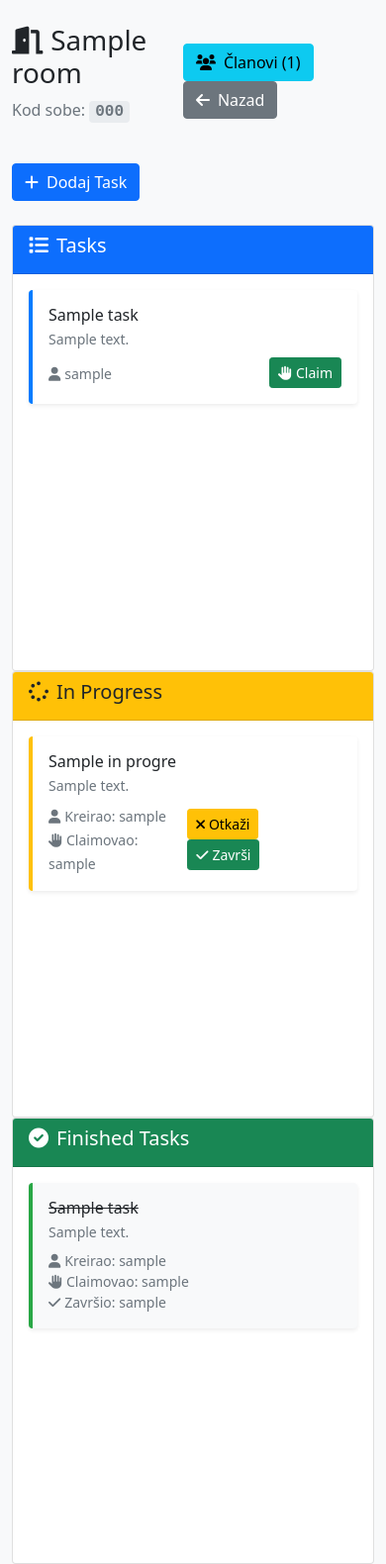
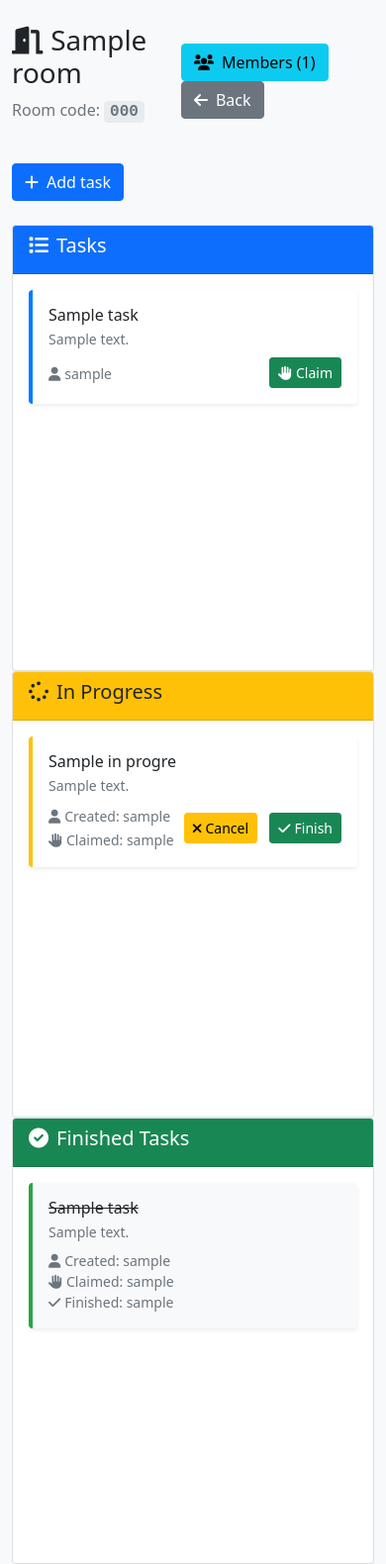
Before and after one commit to Yotzza/ActuallyUsefulTaskManager, a Flask app: template templates/room.html in a window 390 px wide. Shown: the part 56-1636 px from the top of the page at 99% size. Run offline with Flask 3, Linux system fonts and the light colour scheme; tables that the repository leaves empty hold one stand-in row (values such as "Sample post"); the template is opened without the code that fills it: values that come from a table or form of the project are taken from there, most other values are stand-ins (such as "Sample title", 1, 10 or a date in 2020).

Commit message:
Update application to English language with improved UI
- Translate all frontend text to English (login, register, room pages)
- Translate all backend flash messages and API responses to English
- Update JavaScript alerts and modal messages to English
- Improve room management interface with better task layout
- Maintain Bootstrap styling and responsive design
- Fix complete_task route validation

```diff
--- a/app.py
+++ b/app.py
@@ -77,10 +77,10 @@ def login():
         user = User.query.filter_by(username=username).first()
         if user and check_password_hash(user.password_hash, password):
             session['user_id'] = user.id
-            flash('Uspešno ste prijavljeni!', 'success')
+            flash('Login sucessful! Welcome!', 'success')
             return redirect(url_for('index'))
         else:
-            flash('Pogrešno korisničko ime ili lozinka', 'error')
+            flash('Invalid username or password', 'error')
 
     return render_template('login.html')
 
@@ -93,22 +93,22 @@ def register():
 
         # Validacija username-a
         if not validate_username(username):
-            flash('Korisničko ime mora imati najmanje 3 karaktera i može sadržati samo slova i brojeve', 'error')
+            flash('Username must be at least 3 characters and can contain numbers and characters', 'error')
             return render_template('register.html')
 
         # Validacija email-a
         if not validate_email(email):
-            flash('Unesite validnu email adresu', 'error')
+            flash('Enter valid email', 'error')
             return render_template('register.html')
 
         # Provera da li username već postoji
         if User.query.filter_by(username=username).first():
-            flash('Korisničko ime već postoji', 'error')
+            flash('Username already exists', 'error')
             return render_template('register.html')
 
         # Provera da li email već postoji
         if User.query.filter_by(email=email).first():
-            flash('Email već postoji', 'error')
+            flash('Email already exists', 'error')
             return render_template('register.html')
 
         user = User(
@@ -119,7 +119,7 @@ def register():
         db.session.add(user)
         db.session.commit()
 
-        flash('Uspešno ste registrovani! Možete se prijaviti.', 'success')
+        flash('Successfully registered! You can now login.', 'success')
         return redirect(url_for('login'))
 
     return render_template('register.html')
@@ -127,7 +127,7 @@ def register():
 @app.route('/logout')
 def logout():
     session.pop('user_id', None)
-    flash('Uspešno ste odjavljeni', 'success')
+    flash('Successfully logged out', 'success')
     return redirect(url_for('login'))
 
 @app.route('/create_room', methods=['POST'])
@@ -151,7 +151,7 @@ def create_room():
     db.session.add(member)
     db.session.commit()
 
-    flash(f'Soba "{room_name}" je kreirana! Kod: {unique_code}', 'success')
+    flash(f'Room "{room_name}" is created! Code: {unique_code}', 'success')
     return redirect(url_for('index'))
 
 @app.route('/join_room', methods=['POST'])
@@ -163,13 +163,13 @@ def join_room():
     room = Room.query.filter_by(unique_code=room_code).first()
 
     if not room:
-        flash('Soba sa tim kodom ne postoji', 'error')
+        flash('Room with this code does not exist', 'error')
         return redirect(url_for('index'))
 
     # Check if already member
     existing_member = RoomMember.query.filter_by(room_id=room.id, user_id=session['user_id']).first()
     if existing_member:
-        flash('Već ste član ove sobe', 'error')
+        flash('You are already a member of this room', 'error')
         return redirect(url_for('index'))
 
     # Add as member
@@ -177,7 +177,7 @@ def join_room():
     db.session.add(member)
     db.session.commit()
 
-    flash(f'Uspešno ste se pridružili sobi "{room.name}"!', 'success')
+    flash(f'Successfully joined room "{room.name}"!', 'success')
     return redirect(url_for('room', room_id=room.id))
 
 @app.route('/room/<int:room_id>')
@@ -207,14 +207,14 @@ def room(room_id):
 @app.route('/delete_room', methods=['POST'])
 def delete_room():
     if 'user_id' not in session:
-        return jsonify({'error': 'Niste prijavljeni'}), 401
+        return jsonify({'error': 'You are not logged in'}), 401
 
     room_id = request.form['room_id']
     room = Room.query.get_or_404(room_id)
 
     # Check if user is owner
     if room.owner_id != session['user_id']:
-        return jsonify({'error': 'Samo vlasnik može obrisati sobu'}), 403
+        return jsonify({'error': 'Only owner can delete room'}), 403
 
     # Delete room (cascade will delete tasks and members)
     db.session.delete(room)
@@ -225,7 +225,7 @@ def delete_room():
 @app.route('/add_task', methods=['POST'])
 def add_task():
     if 'user_id' not in session:
-        return jsonify({'error': 'Niste prijavljeni'}), 401
+        return jsonify({'error': 'You are not logged in'}), 401
 
     room_id = request.form['room_id']
     title = request.form['title']
@@ -234,7 +234,7 @@ def add_task():
     # Check if user is member
     is_member = RoomMember.query.filter_by(room_id=room_id, user_id=session['user_id']).first()
     if not is_member:
-        return jsonify({'error': 'Nemate pristup ovoj sobi'}), 403
+        return jsonify({'error': 'You dont have access to this room'}), 403
 
     task = Task(
         title=title,
@@ -250,7 +250,7 @@ def add_task():
 @app.route('/claim_task', methods=['POST'])
 def claim_task():
     if 'user_id' not in session:
-        return jsonify({'error': 'Niste prijavljeni'}), 401
+        return jsonify({'error': 'You are not logged in'}), 401
 
     task_id = request.form['task_id']
     task = Task.query.get_or_404(task_id)
@@ -258,10 +258,10 @@ def claim_task():
     # Check if user is member of the room
     is_member = RoomMember.query.filter_by(room_id=task.room_id, user_id=session['user_id']).first()
     if not is_member:
-        return jsonify({'error': 'Nemate pristup ovoj sobi'}), 403
+        return jsonify({'error': 'You dont have access to this room'}), 403
 
     if task.status != 'Tasks':
-        return jsonify({'error': 'Task se ne može claimovati'}), 400
+        return jsonify({'error': 'Task cannot be claimed'}), 400
 
     task.status = 'In Progress'
     task.claimed_by = session['user_id']
@@ -273,7 +273,7 @@ def claim_task():
 @app.route('/cancel_task', methods=['POST'])
 def cancel_task():
     if 'user_id' not in session:
-        return jsonify({'error': 'Niste prijavljeni'}), 401
+        return jsonify({'error': 'You are not logged in'}), 401
 
     task_id = request.form['task_id']
     task = Task.query.get_or_404(task_id)
@@ -281,11 +281,11 @@ def cancel_task():
     # Check if user is member of the room
     is_member = RoomMember.query.filter_by(room_id=task.room_id, user_id=session['user_id']).first()
     if not is_member:
-        return jsonify({'error': 'Nemate pristup ovoj sobi'}), 403
+        return jsonify({'error': 'You dont have access to this room'}), 403
 
     # Check if user is the one who claimed the task
     if task.claimed_by != session['user_id']:
-        return jsonify({'error': 'Samo korisnik koji je claimovao task može otkazati'}), 403
+        return jsonify({'error': 'Only user who claimed the task can cancel it'}), 403
 
     # Reset task to Tasks status
     task.status = 'Tasks'
@@ -298,7 +298,7 @@ def cancel_task():
 @app.route('/complete_task', methods=['POST'])
 def complete_task():
     if 'user_id' not in session:
-        return jsonify({'error': 'Niste prijavljeni'}), 401
+        return jsonify({'error': 'You are not logged in'}), 401
 
     task_id = request.form['task_id']
     task = Task.query.get_or_404(task_id)
@@ -306,10 +306,10 @@ def complete_task():
     # Check if user is member of the room
     is_member = RoomMember.query.filter_by(room_id=task.room_id, user_id=session['user_id']).first()
     if not is_member:
-        return jsonify({'error': 'Nemate pristup ovoj sobi'}), 403
+        return jsonify({'error': 'You dont have access to this room'}), 403
 
     if task.status != 'In Progress':
-        return jsonify({'error': 'Task se ne može završiti'}), 400
+        return jsonify({'error': 'Task cannot be finished'}), 400
 
     task.status = 'Finished'
     task.completed_at = datetime.utcnow()
@@ -320,7 +320,7 @@ def complete_task():
 @app.route('/delete_task', methods=['POST'])
 def delete_task():
     if 'user_id' not in session:
-        return jsonify({'error': 'Niste prijavljeni'}), 401
+        return jsonify({'error': 'You are not logged in'}), 401
 
     task_id = request.form['task_id']
     task = Task.query.get_or_404(task_id)
@@ -328,7 +328,7 @@ def delete_task():
     # Check if user is owner of the room
     room = Room.query.get(task.room_id)
     if room.owner_id != session['user_id']:
-        return jsonify({'error': 'Samo vlasnik sobe može brisati taskove'}), 403
+        return jsonify({'error': 'Only owner of the room can delete tasks'}), 403
 
     db.session.delete(task)
     db.session.commit()
--- a/templates/base.html
+++ b/templates/base.html
@@ -80,17 +80,17 @@
                 <div class="modal-body">
                     <div class="alert alert-danger mb-3">
                         <i class="fas fa-exclamation-circle me-2"></i>
-                        <strong>⚠️ UPOZORENJE:</strong> Ova akcija je trajna i ne može se poništiti!
+                        <strong>⚠️ WARNING:</strong> This action is permanent and cannot be undone!
                     </div>
                     <p id="deleteMessage" class="mb-0"></p>
                     <div id="deleteDetails" class="mt-3"></div>
                 </div>
                 <div class="modal-footer">
                     <button type="button" class="btn btn-secondary" data-bs-dismiss="modal">
-                        <i class="fas fa-times me-1"></i>Otkaži
+                        <i class="fas fa-times me-1"></i>Cancel
                     </button>
                     <button type="button" class="btn btn-danger" id="confirmDeleteBtn">
-                        <i class="fas fa-trash me-1"></i>Obriši
+                        <i class="fas fa-trash me-1"></i>Delete
                     </button>
                 </div>
             </div>
--- a/templates/room.html
+++ b/templates/room.html
@@ -8,21 +8,21 @@
         <div class="d-flex justify-content-between align-items-center">
             <div>
                 <h1><i class="fas fa-door-open me-2"></i>{{ room.name }}</h1>
-                <p class="text-muted">Kod sobe: <span class="unique-code clickable-code" style="cursor: pointer;" data-bs-toggle="tooltip" data-bs-placement="top" title="Klikni da kopiraš">{{ room.unique_code }}</span></p>
+                <p class="text-muted">Room code: <span class="unique-code clickable-code" style="cursor: pointer;" data-bs-toggle="tooltip" data-bs-placement="top" title="Klikni da kopiraš">{{ room.unique_code }}</span></p>
             </div>
             <div>
                 {% if is_owner %}
                 <button class="btn btn-danger me-2 delete-room-from-workspace-btn"
                         data-room-id="{{ room.id }}"
                         data-room-name="{{ room.name }}">
-                    <i class="fas fa-trash me-2"></i>Obriši sobu
+                    <i class="fas fa-trash me-2"></i>Delete room
                 </button>
                 {% endif %}
                 <button class="btn btn-info me-2" data-bs-toggle="modal" data-bs-target="#membersModal">
-                    <i class="fas fa-users me-2"></i>Članovi ({{ room.members|length }})
+                    <i class="fas fa-users me-2"></i>Members ({{ room.members|length }})
                 </button>
                 <a href="{{ url_for('index') }}" class="btn btn-secondary">
-                    <i class="fas fa-arrow-left me-2"></i>Nazad
+                    <i class="fas fa-arrow-left me-2"></i>Back
                 </a>
             </div>
         </div>
@@ -33,7 +33,7 @@
 <div class="row mb-4">
     <div class="col-12">
         <button class="btn btn-primary" data-bs-toggle="modal" data-bs-target="#addTaskModal">
-            <i class="fas fa-plus me-2"></i>Dodaj Task
+            <i class="fas fa-plus me-2"></i>Add task
         </button>
     </div>
 </div>
@@ -98,10 +98,10 @@
                                 <div>
                                     <small class="text-muted">
                                         <span data-bs-toggle="tooltip" data-bs-placement="top" title="{{ task.created_at.strftime('%d.%m.%Y %H:%M') }}">
-                                            <i class="fas fa-user me-1"></i>Kreirao: {{ task.creator.username }}
+                                            <i class="fas fa-user me-1"></i>Created: {{ task.creator.username }}
                                         </span><br>
                                         <span data-bs-toggle="tooltip" data-bs-placement="top" title="{{ task.claimed_at.strftime('%d.%m.%Y %H:%M') }}">
-                                            <i class="fas fa-hand-paper me-1"></i>Claimovao: {{ task.claimer.username }}
+                                            <i class="fas fa-hand-paper me-1"></i>Claimed: {{ task.claimer.username }}
                                         </span>
                                     </small>
                                 </div>
@@ -112,10 +112,10 @@
                                     </button>
                                     {% endif %}
                                     <button class="btn btn-sm btn-warning cancel-task-btn me-2">
-                                        <i class="fas fa-times me-1"></i>Otkaži
+                                        <i class="fas fa-times me-1"></i>Cancel
                                     </button>
                                     <button class="btn btn-sm btn-success complete-task-btn">
-                                        <i class="fas fa-check me-1"></i>Završi
+                                        <i class="fas fa-check me-1"></i>Finish
                                     </button>
                                 </div>
                             </div>
@@ -142,19 +142,19 @@
                             {% endif %}
                             <div class="small text-muted">
                                 <span data-bs-toggle="tooltip" data-bs-placement="top" title="{{ task.created_at.strftime('%d.%m.%Y %H:%M') }}">
-                                    <i class="fas fa-user me-1"></i>Kreirao: {{ task.creator.username }}
+                                    <i class="fas fa-user me-1"></i>Created: {{ task.creator.username }}
                                 </span><br>
                                 <span data-bs-toggle="tooltip" data-bs-placement="top" title="{{ task.claimed_at.strftime('%d.%m.%Y %H:%M') }}">
-                                    <i class="fas fa-hand-paper me-1"></i>Claimovao: {{ task.claimer.username }}
+                                    <i class="fas fa-hand-paper me-1"></i>Claimed: {{ task.claimer.username }}
                                 </span><br>
                                 <span data-bs-toggle="tooltip" data-bs-placement="top" title="{{ task.completed_at.strftime('%d.%m.%Y %H:%M') }}">
-                                    <i class="fas fa-check me-1"></i>Završio: {{ task.claimer.username }}
+                                    <i class="fas fa-check me-1"></i>Finished: {{ task.claimer.username }}
                                 </span>
                             </div>
                             {% if is_owner %}
                             <div class="mt-2">
                                 <button class="btn btn-sm btn-danger delete-task-btn">
-                                    <i class="fas fa-times me-1"></i>Obriši task
+                                    <i class="fas fa-times me-1"></i>Delete
                                 </button>
                             </div>
                             {% endif %}
@@ -171,25 +171,25 @@
     <div class="modal-dialog">
         <div class="modal-content">
             <div class="modal-header">
-                <h5 class="modal-title"><i class="fas fa-plus me-2"></i>Dodaj novi task</h5>
+                <h5 class="modal-title"><i class="fas fa-plus me-2"></i>Add new task</h5>
                 <button type="button" class="btn-close" data-bs-dismiss="modal"></button>
             </div>
             <div class="modal-body">
                 <form id="addTaskForm">
                     <input type="hidden" name="room_id" value="{{ room.id }}">
                     <div class="mb-3">
-                        <label for="taskTitle" class="form-label">Naslov taska</label>
+                        <label for="taskTitle" class="form-label">Task name</label>
                         <input type="text" class="form-control" id="taskTitle" name="title" required>
                     </div>
                     <div class="mb-3">
-                        <label for="taskDescription" class="form-label">Opis (opciono)</label>
+                        <label for="taskDescription" class="form-label">Description (optional)</label>
                         <textarea class="form-control" id="taskDescription" name="description" rows="3"></textarea>
                     </div>
                 </form>
             </div>
             <div class="modal-footer">
-                <button type="button" class="btn btn-secondary" data-bs-dismiss="modal">Otkaži</button>
-                <button type="button" class="btn btn-primary" id="saveTaskBtn">Sačuvaj</button>
+                <button type="button" class="btn btn-secondary" data-bs-dismiss="modal">Cancel</button>
+                <button type="button" class="btn btn-primary" id="saveTaskBtn">Save</button>
             </div>
         </div>
     </div>
@@ -200,7 +200,7 @@
     <div class="modal-dialog">
         <div class="modal-content">
             <div class="modal-header">
-                <h5 class="modal-title"><i class="fas fa-users me-2"></i>Članovi sobe "{{ room.name }}"</h5>
+                <h5 class="modal-title"><i class="fas fa-users me-2"></i>Members "{{ room.name }}"</h5>
                 <button type="button" class="btn-close" data-bs-dismiss="modal"></button>
             </div>
             <div class="modal-body">
@@ -211,7 +211,7 @@
                                 <i class="fas fa-user me-2"></i>{{ member.user.username }}
                                 {% if room.owner_id == member.user.id %}
                                     <span class="badge bg-warning text-dark ms-2">
-                                        <i class="fas fa-crown me-1"></i>Vlasnik
+                                        <i class="fas fa-crown me-1"></i>Owner
                                     </span>
                                 {% endif %}
                             </div>
@@ -223,7 +223,7 @@
                 </div>
             </div>
             <div class="modal-footer">
-                <button type="button" class="btn btn-secondary" data-bs-dismiss="modal">Zatvori</button>
+                <button type="button" class="btn btn-secondary" data-bs-dismiss="modal">Close</button>
             </div>
         </div>
     </div>
@@ -245,7 +245,7 @@ $(document).ready(function() {
         navigator.clipboard.writeText(code).then(function() {
             // Show success feedback
             var originalText = $('.clickable-code').attr('title');
-            $('.clickable-code').attr('title', 'Kopirano!').tooltip('show');
+            $('.clickable-code').attr('title', 'Copied!').tooltip('show');
             setTimeout(function() {
                 $('.clickable-code').attr('title', originalText).tooltip('dispose');
                 tooltipTriggerList = [].slice.call(document.querySelectorAll('[data-bs-toggle="tooltip"]'))
@@ -271,7 +271,7 @@ $(document).ready(function() {
             if (response.success) {
                 location.reload();
             } else {
-                alert('Greška: ' + response.error);
+                alert('Error: ' + response.error);
             }
         });
     });
@@ -285,7 +285,7 @@ $(document).ready(function() {
             if (response.success) {
                 location.reload();
             } else {
-                alert('Greška: ' + response.error);
+                alert('Error: ' + response.error);
             }
         });
     });
@@ -295,12 +295,12 @@ $(document).ready(function() {
         var taskCard = $(this).closest('.task-card');
         var taskId = taskCard.data('task-id');
 
-        if (confirm('Da li si siguran da želiš da otkažeš ovaj task?')) {
+        if (confirm('Are you sure you want to cancel this task?')) {
             $.post('/cancel_task', {task_id: taskId}, function(response) {
                 if (response.success) {
                     location.reload();
                 } else {
-                    alert('Greška: ' + response.error);
+                    alert('Error: ' + response.error);
                 }
             });
         }
@@ -315,7 +315,7 @@ $(document).ready(function() {
             if (response.success) {
                 location.reload();
             } else {
-                alert('Greška: ' + response.error);
+                alert('Error: ' + response.error);
             }
         });
     });
@@ -327,13 +327,13 @@ $(document).ready(function() {
         var taskTitle = taskCard.find('.card-title').text().trim();
 
         // Set modal content
-        $('#deleteMessage').text('Da li ste sigurni da želite da obrišete task "' + taskTitle + '"?');
+        $('#deleteMessage').text('Are you sure you sure you want to delete task "' + taskTitle + '"?');
         $('#deleteDetails').html(`
             <div class="text-danger">
-                <strong>Ova akcija će trajno obrisati task i sve povezane podatke.</strong>
+                <strong>This action will permanently delete all data</strong>
                 <div class="mt-2">
                     <i class="fas fa-info-circle me-1"></i>
-                    Ovo se ne može poništiti!
+                    This cannot be undone!
                 </div>
             </div>
         `);
@@ -345,7 +345,7 @@ $(document).ready(function() {
                     $('#deleteConfirmModal').modal('hide');
                     location.reload();
                 } else {
-                    alert('Greška: ' + response.error);
+                    alert('Error: ' + response.error);
                 }
             });
         });
@@ -360,14 +360,14 @@ $(document).ready(function() {
         var roomName = $(this).data('room-name');
 
         // Set modal content
-        $('#deleteMessage').text('Da li ste sigurni da želite da obrišete sobu "' + roomName + '"?');
+        $('#deleteMessage').text('Are you sure you want to delete room "' + roomName + '"?');
         $('#deleteDetails').html(`
             <div class="text-danger">
-                <strong>Ova akcija će trajno obrisati:</strong>
+                <strong>This action will permanently delete:</strong>
                 <ul class="mb-0 mt-2">
-                    <li>• Sve taskove u sobi</li>
-                    <li>• Sve članove sobe</li>
-                    <li>• Istoriju svih aktivnosti</li>
+                    <li>• All tasks</li>
+                    <li>• All members</li>
+                    <li>• All history</li>
                 </ul>
             </div>
         `);
@@ -379,7 +379,7 @@ $(document).ready(function() {
                     $('#deleteConfirmModal').modal('hide');
                     window.location.href = '{{ url_for("index") }}';
                 } else {
-                    alert('Greška: ' + response.error);
+                    alert('Error: ' + response.error);
                 }
             });
         });
```
Also changed, not shown: templates/login.html (+4 -4 lines), templates/register.html (+8 -8 lines).
